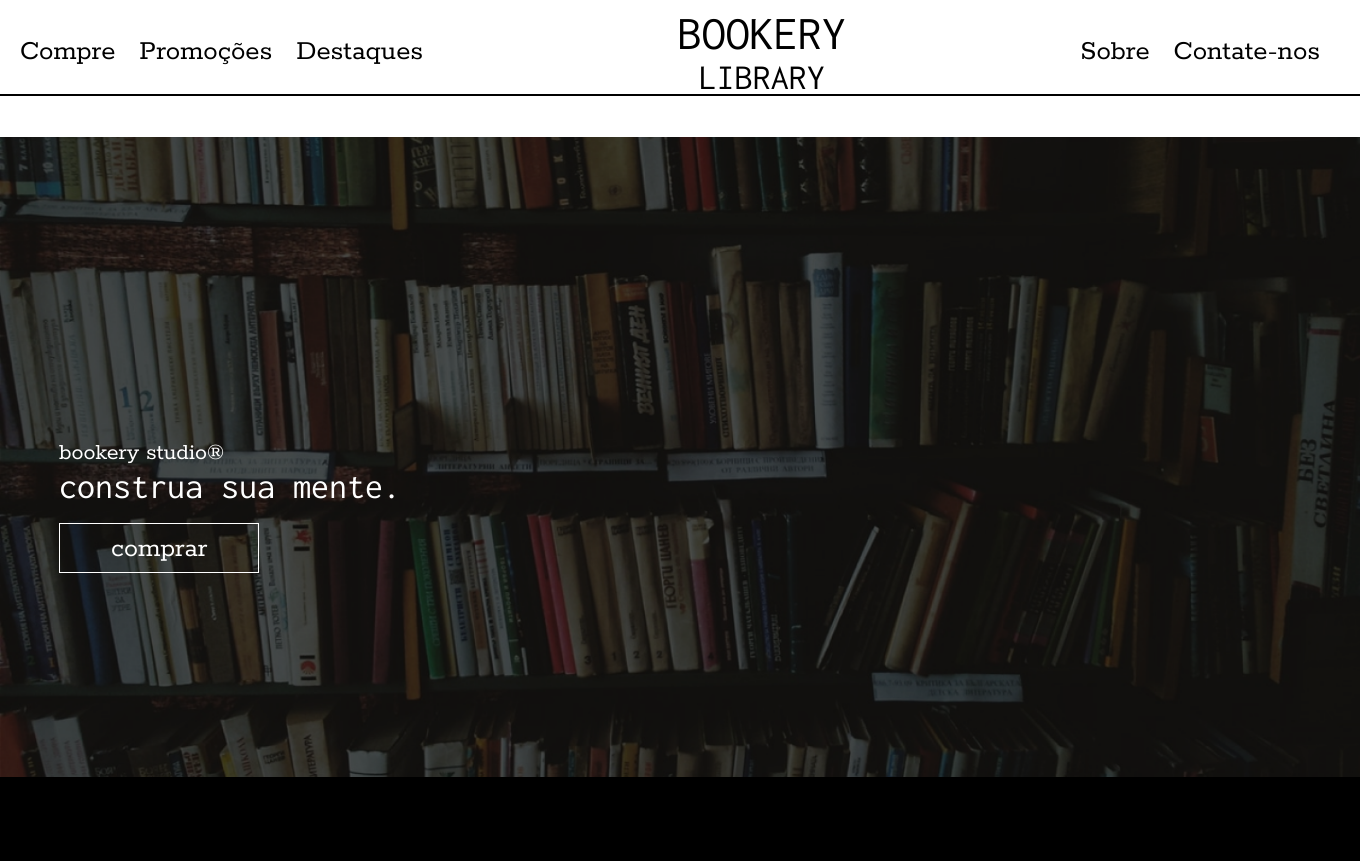
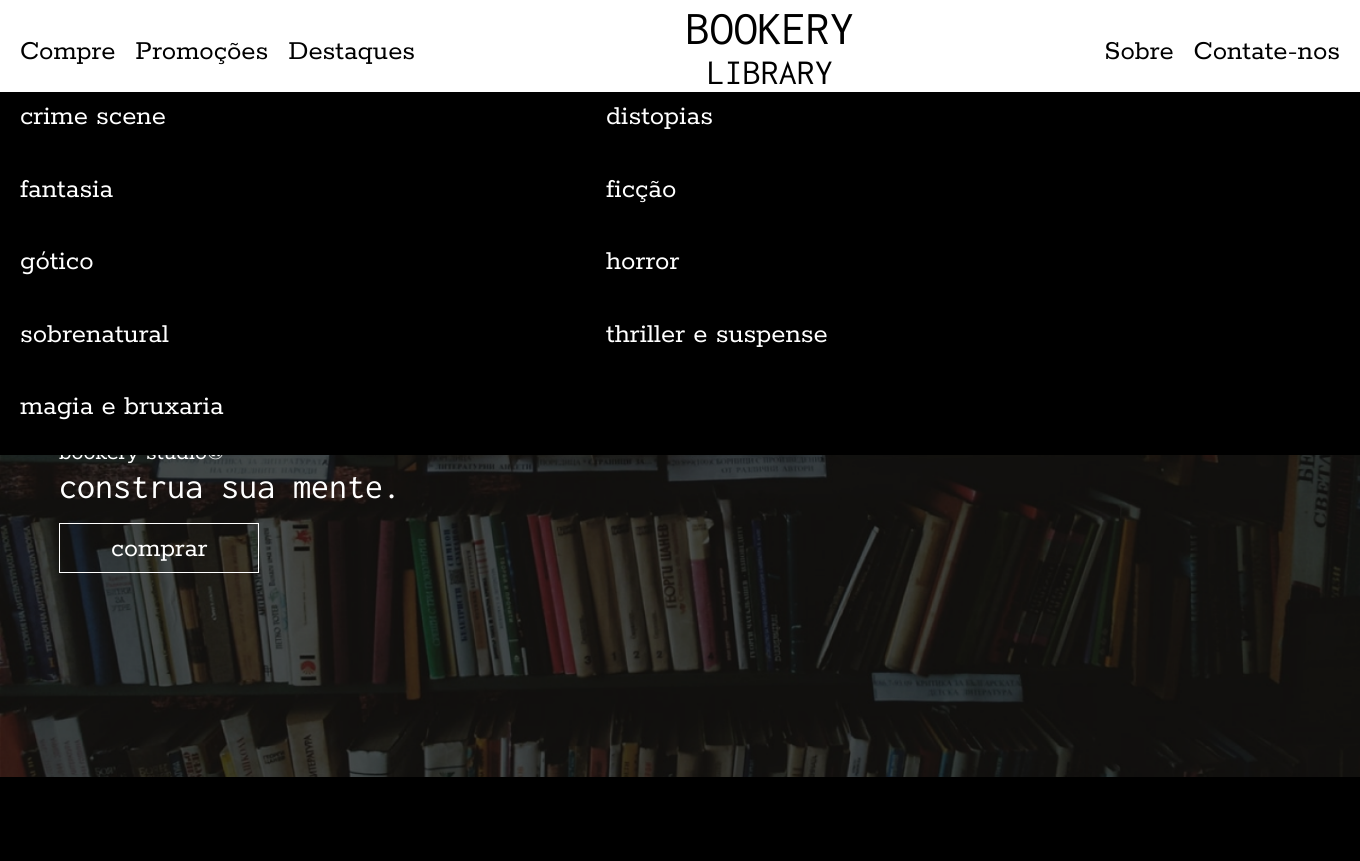
Before and after one commit to yeyhacarol/livraria.php, a PHP site: page / in a window 1360 px wide. Shown: the top 861 px of the page. Run offline with PHP 8.4, Linux system fonts and the light colour scheme.

Commit message:
header e destaques quase finalizado; utilizando swiper para fazer slider

```diff
--- a/css/header.css
+++ b/css/header.css
@@ -1,54 +1,30 @@
 header {
     width: 100%;
     height: 93.5px;
+
+    display: flex;
 }
 
-header .header-items {
-    padding: 35px 20px;
-}
+.header-items {
+    width: 100%;
 
-.container-header-items {
     display: flex;
+    flex-direction: row;
 
-    text-align: center;
-}
-
-.header-items a {
-    position: relative;
 
     font-family: 'Rokkitt', serif;
     font-size: 1.8rem;
     font-weight: 400;
     font-style: normal;
-
-    color: black;
-    text-decoration: none;
-
-    margin-right: 20px;
 }
 
-.header-items a:after {
-    content: "";
-
-    display: block;
-    position: absolute;
-
-    width: 0;
-    height: 2px;
-
-    background: #000;
-
-    transition: width 0.5s ease 0s, left 0.5s ease 0s;
-    left: 50%;
-}
-
-.header-items a:hover:after {
-    width: 100%;
-    left: 0;
+.header-items li {
+    padding-top: 35px;
 }
 
 .header-title {
     margin: auto;
+    text-align: center;
 }
 
 .header-title h1, h2 {
@@ -67,6 +43,95 @@ header .header-items {
     font-style: normal;
 }
 
+ul {
+    list-style: none;
+    overflow: hidden;
+}
+
+li {
+    float: left;
+    margin-right: 20px;
+}
+
+.dropdown-link {
+    padding-left: 20px;
+}
+
+li a,
+.dropdown-link {
+    display: inline-block;
+
+    text-decoration: none;
+    text-align: center;
+    color: black;
+}
+
+li .dropdown-items {
+    display: inline-block;
+}
+
+.dropdown-content {
+    width: 100%;
+    height: 363px;
+
+    display: none;
+    position: absolute;
+    top: 92px;
+
+    background-color: black;
+
+    z-index: 1;
+}
+
+.dropdown-content a {
+    display: flex;
+
+    padding: 20px 20px;
+    line-height: 10px;
+
+    text-decoration: none;
+    text-align: left;
+    color: white;
+}
+
+.items {
+    width: auto;
+    height: 100%;
+
+    display: flex;
+    flex-wrap: wrap;
+
+    margin-right: 140px;
+}
+
+.items a {
+    width: calc((100% / 2) - 1.5rem);
+}
+
+.dropdown-items:hover .dropdown-content {
+    display: block;
+}
+
+/* .header-items li:after {
+    content: "";
+
+    display: block;
+    position: absolute;
+
+    width: 0;
+    height: 2px;
+
+    background: #000;
+
+    transition: width 0.5s ease 0s, left 0.5s ease 0s;
+    left: 50%;
+}
+
+.header-items li:hover:after {
+    width: 100%;
+    left: 0;
+} */
+
 .header-line {
     width: 100%;
 
--- a/css/home.css
+++ b/css/home.css
@@ -70,7 +70,7 @@
     background: #000;
 
     transform: scaleX(0);
-    transform-origin: 50% 50%;
+    transform-origin: 0%;
     transition-property: transform;
     transition-duration: .7s;
     transition-timing-function: ease-out;
--- a/css/promotions.css
+++ b/css/promotions.css
@@ -33,9 +33,13 @@
     justify-content: center;
 }
 
+.promotion-products {
+
+}
+
 .promotion-card {
     width: 400px;
-    height: 671px;
+    height: 677px;
 
     margin-right: 56px;
 }
@@ -66,6 +70,8 @@
 }
 
 .description .title {
+    min-height: 52px;
+
     font-size: 1.5rem;
     font-weight: 700;
     text-align: start;
@@ -101,6 +107,7 @@
     font-size: 1.5rem;
     font-weight: 700;
 
+    line-height: 15px;
     text-decoration: none;
 
     color: white;
--- a/index.html
+++ b/index.html
@@ -14,26 +14,41 @@
     <link rel="stylesheet" type="text/css" href="./css/highlights.css">
     <link rel="stylesheet" type="text/css" href="./css/promotions.css">
     <link rel="stylesheet" type="text/css" href="./css/footer.css">
+
+    <link rel="stylesheet" href="https://unpkg.com/swiper@8/swiper-bundle.min.css" />
+    <script type="module" src="js/slider/index.js"></script>
     <title>Bookery Studio</title>
 </head>
 
 <body>
     <header>
-        <div class="container-header-items">
-            <div class="header-items">
-                <a href="#">Compre</a>
-                <a href="#">Promoções</a>
-                <a href="#">Destaques</a>
+        <ul class="header-items">
+            <li class="dropdown-items hover">
+                <a href="#" class="dropdown-link" id="dropdown-link">Compre</a>
+                <div class="dropdown-content">
+                    <div class="items hover">
+                        <a href="#">crime scene</a>
+                        <a href="#">distopias</a>
+                        <a href="#">fantasia</a>
+                        <a href="#">ficção</a>
+                        <a href="#">gótico</a>
+                        <a href="#">horror</a>
+                        <a href="#">sobrenatural</a>
+                        <a href="#">thriller e suspense</a>
+                        <a href="#">magia e bruxaria</a>
                     </div>
+                </div>
+            </li>
+            <li><a href="#">Promoções</a></li>
+            <li><a href="#">Destaques</a></li>
             <div class="header-title">
                 <h1>BOOKERY</h1>
                 <h2>LIBRARY</h2>
             </div>
-            <div class="header-items">
-                <a href="#">Sobre</a>
-                <a href="#">Contate-nos</a>
-            </div>
-        </div>
+            <li><a href="#">Sobre</a></li>
+            <li><a href="#">Contate-nos</a></li>
+        </ul>
+
     </header>
 
     <div class="header-line"></div>
@@ -54,21 +69,29 @@
     <section id="highlights">
         <h1>destaques</h1>
 
-        <div class="highlight-cards-container">
+        <div id="highlight-cards-container">
             <div class="highlight-background-color"></div>
-            <div class="highlight-products">
-                <div class="highlight-card">
+            <div class="swiper">
+                <div class="swiper-wrapper">
+                    <div class="swiper-slide">
                         <img src="./img/frankstein.png" alt="livro destaque">
                         <span class="card-description">frankstein</span>
                     </div>
-                <div class="highlight-card">
+                    <div class="swiper-slide">
                         <img src="./img/ted-bundy.png" alt="livro destaque">
                         <span class="card-description">ted bundy - um estranho ao meu lado</span>
                     </div>
-                <div class="highlight-card">
+                    <div class="swiper-slide">
                         <img src="./img/livro-sangue.png" alt="livro destaque">
                         <span class="card-description">livros de sangue - volume 1</span>
                     </div>
+                </div>
+
+                <div class="swiper-pagination"></div>
+                <div class="swiper-button-prev"></div>
+                <div class="swiper-button-next"></div>
+                <div class="swiper-scrollbar grey"></div>
+
             </div>
         </div>
     </section>
@@ -79,7 +102,7 @@
         <h1>promoções</h1>
 
         <div class="promotions-cards-container">
-            <div class="promotion-background-color"></div>
+            <!-- <div class="promotion-background-color"></div> -->
             <div class="promotion-products">
                 <div class="promotion-card">
                     <div class="product">
@@ -149,8 +172,10 @@
             <form name="frmCadastro" , method="post" , action="">
                 <div class="form">
                     <span>fale com a gente.</span>
-                    <input id="placeholder-email" type="email" name="txtEmail" placeholder="seuemail@gmail.com" class="email">
-                    <textarea id="placeholder-obs" name="txtObs" placeholder="seu feedback é importante para nós" class="txtArea"></textarea>
+                    <input id="placeholder-email" type="email" name="txtEmail" placeholder="seuemail@gmail.com"
+                        class="email">
+                    <textarea id="placeholder-obs" name="txtObs" placeholder="seu feedback é importante para nós"
+                        class="txtArea"></textarea>
                     <input type="submit" name="btnEnviar" value="enviar" class="btnEnviar">
                 </div>
             </form>
--- /dev/null
+++ b/js/slider/index.js
@@ -0,0 +1,41 @@
+import Swiper from 'https://unpkg.com/swiper@8/swiper-bundle.esm.browser.min.js'
+
+class Slider {
+    showSlider() {
+        const swiper = new Swiper('.swiper', {
+            direction: 'horizontal',
+            loop: true,
+            slidesPerView: 3,
+            width: 1400,
+
+            freeMode: true,
+            pagination: {
+                el: '.swiper-pagination',
+                type: 'custom'
+            },
+            lazy: {
+                loadPrevNext: true,
+                loadPrevNextAmount: 3
+            },
+            navigation: {
+                nextEl: '.swiper-button-next',
+                prevEl: '.swiper-button-prev',
+            },
+            scrollbar: {
+                el: '.swiper-scrollbar',
+            },
+            autoplay: {
+                delay: 2000,
+                pauseOnMouseEnter: true,
+                disableOnInteraction: false,
+            },
+
+        });
+    }
+}
+
+export default Slider
+
+const slider = new Slider()
+
+slider.showSlider()
```
Also changed, not shown: css/highlights.css (+56 -5 lines), teste.html (+183 -9 lines). Lines whose indentation alone changed are shown as unchanged.
